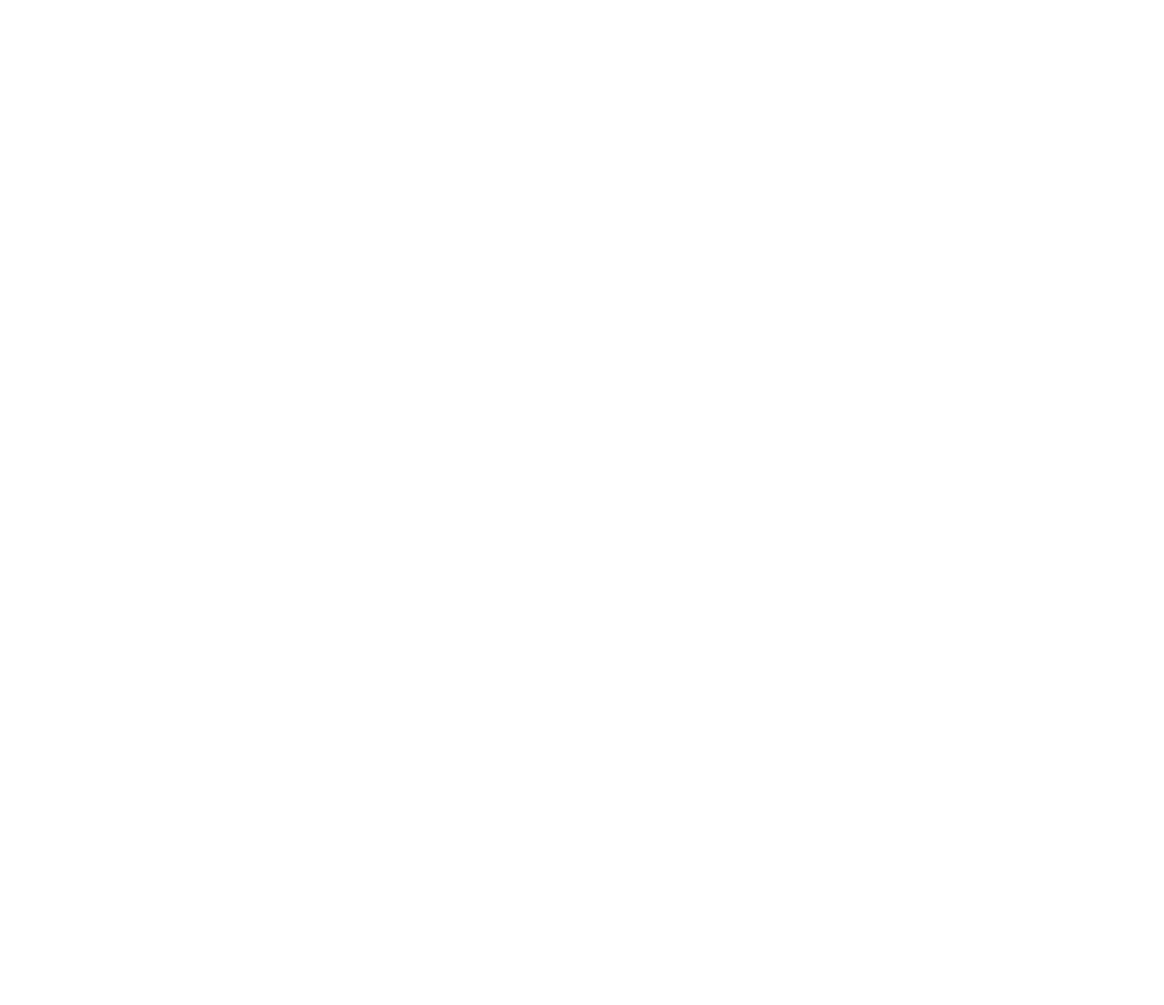
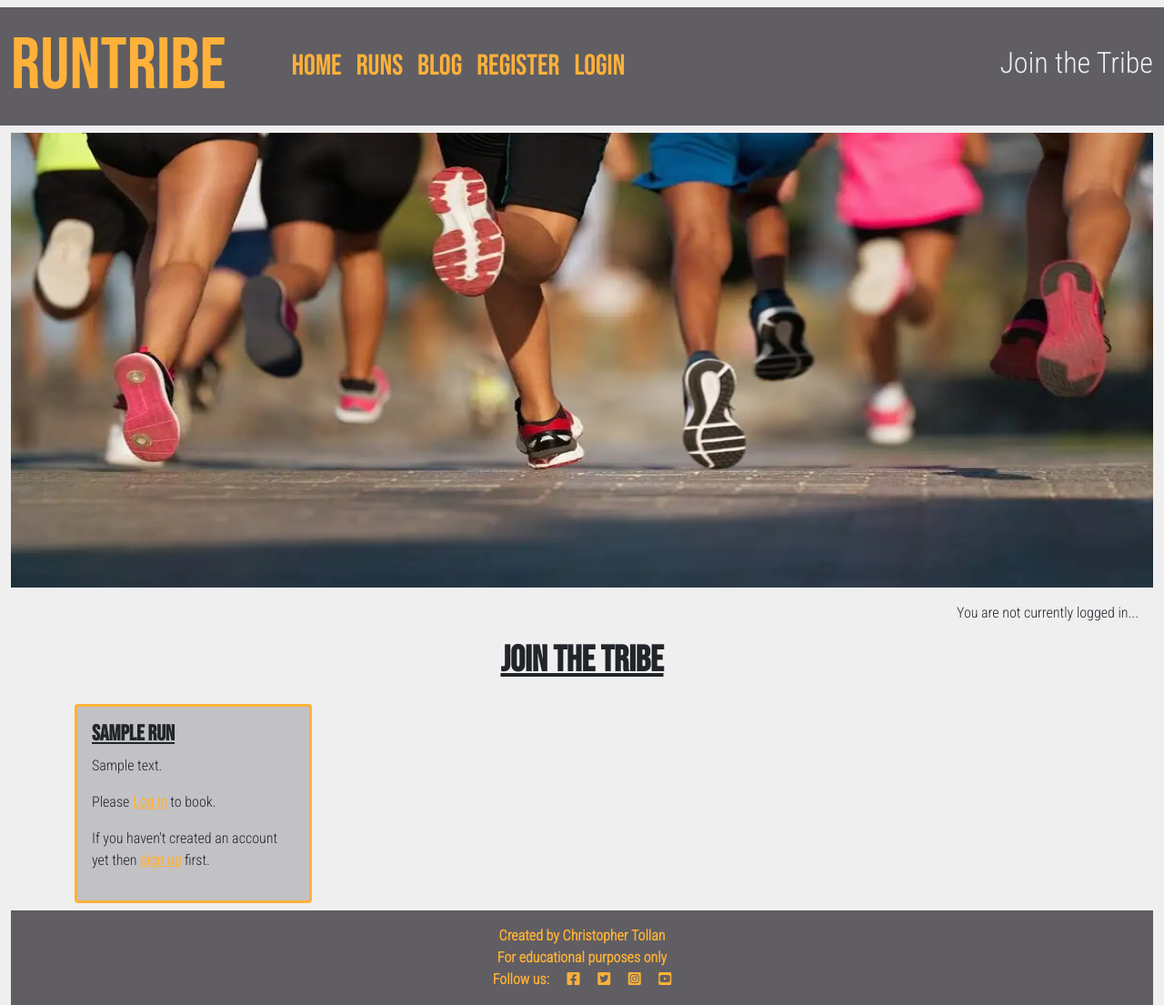
Before and after one commit to Chris-Tollan/run-tribe, a Django app: page /runs/ in a window 1280 px wide. Before the commit the page is empty. Shown: the whole page at 91% size. Before the commit the page ends 800 px from the top, so only its background shows below. Run offline with Django 4.2, Linux system fonts and the light colour scheme; tables that the repository leaves empty hold one stand-in row (values such as "Sample post").

Commit message:
add runs_list html and add to base.html

```diff
--- a/runs/templates/runs/runs_list.html
+++ b/runs/templates/runs/runs_list.html
@@ -0,0 +1,33 @@
+{% extends "base.html" %}
+{% block content %}
+{% load static %}
+
+<div class="d-flex justify-content-center align-items-center">
+    <h1 class="title-text">Join the Tribe</h1>
+</div>
+<div class="container">
+    <section class="col-12 mt-3">
+        <div class="row">
+            {% for run in runs_list %}
+            <div class="col-md-3">
+                <div class="card mb-2">
+                    <div class="card-body">
+                        <h4 class="title-text">{{ run.title }}</h5>
+                            <p>{{ run.excerpt }}</p>
+                            {% if user.is_authenticated %}
+                            <a href="#" class="btn btn-book">Book</a>
+                            {% else %}
+                            <p>Please <a class="link" href="{{ login_url }}">Log in</a> to book.</p>
+                            <p>If you haven't created an account yet then <a class="link" href="{{ signup_url }}">sign
+                                    up</a>
+                                first.</p>
+                            {% endif %}
+                    </div>
+                </div>
+            </div>
+            {% endfor %}
+        </div>
+    </section>
+</div>
+
+{% endblock content %}
--- a/templates/base.html
+++ b/templates/base.html
@@ -1,6 +1,7 @@
 {% load static %}
 {% url 'home' as home_url %}
 {% url 'blog' as blog_url %}
+{% url 'runs' as runs_url %}
 {% url 'account_login' as login_url %}
 {% url 'account_signup' as signup_url %}
 {% url 'account_logout' as logout_url %}
@@ -99,11 +100,18 @@
         <footer class="footer mt-auto py-3 dark-bg">
             <p class="m-0 text-center">Created by Christopher Tollan</p>
             <p class="m-0 text-center">For educational purposes only</p>
-        <p class="m-0 text-center">Follow us: <a href="https://facebook.com" target="_blank" rel="noopener" aria-label="Visit our Facebook page (opens in a new tab)"><i class="fab fa-facebook-square ms-3"></i></a>
-            <a href="https://twitter.com" target="_blank" rel="noopener" aria-label="Visit our Twitter page (opens in a new tab)"><i class="fab fa-twitter-square ms-3"></i></a>
+            <p class="m-0 text-center">Follow us: <a href="https://facebook.com" target="_blank" rel="noopener"
+                    aria-label="Visit our Facebook page (opens in a new tab)"><i
+                        class="fab fa-facebook-square ms-3"></i></a>
+                <a href="https://twitter.com" target="_blank" rel="noopener"
+                    aria-label="Visit our Twitter page (opens in a new tab)"><i
+                        class="fab fa-twitter-square ms-3"></i></a>
                 <a href="https://instagram.com" target="_blank" rel="noopener"
-                aria-label="Visit our Instagram page (opens in a new tab)"><i class="fab fa-instagram-square ms-3"></i></a>
-            <a href="https://youtube.com" target="_blank" rel="noopener" aria-label="Visit our YouTube page (opens in a new tab)"><i class="fab fa-youtube-square ms-3"></i></a>
+                    aria-label="Visit our Instagram page (opens in a new tab)"><i
+                        class="fab fa-instagram-square ms-3"></i></a>
+                <a href="https://youtube.com" target="_blank" rel="noopener"
+                    aria-label="Visit our YouTube page (opens in a new tab)"><i
+                        class="fab fa-youtube-square ms-3"></i></a>
             </p>
         </footer>
 
```
Lines whose indentation alone changed are shown as unchanged.
